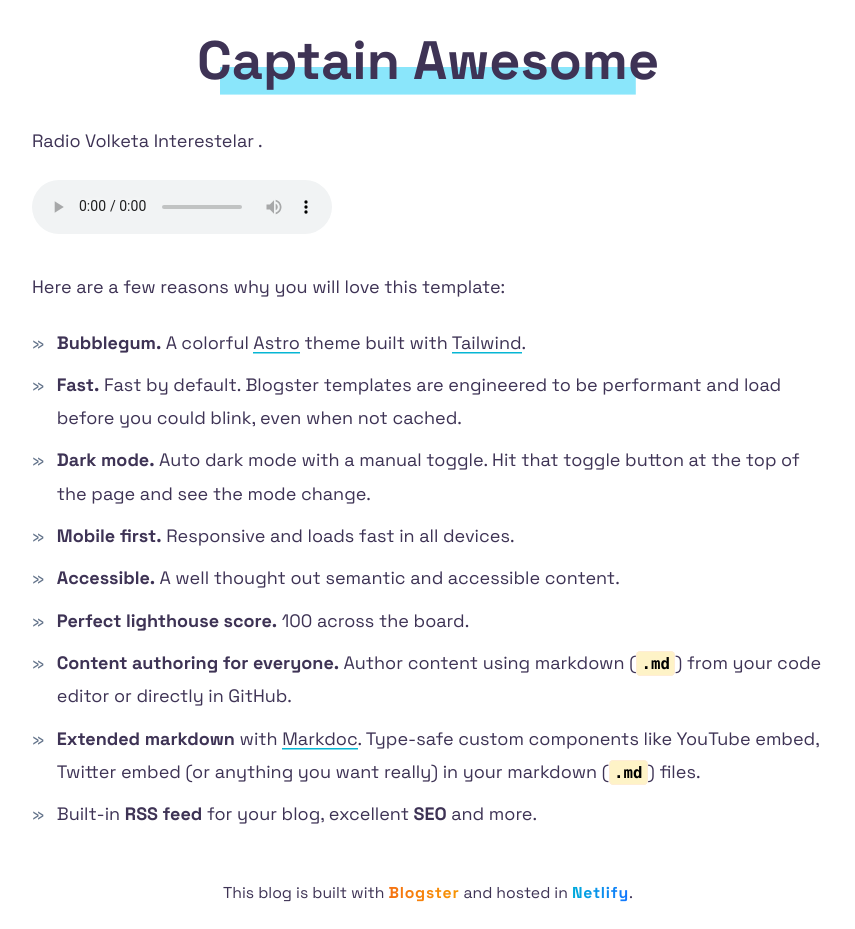
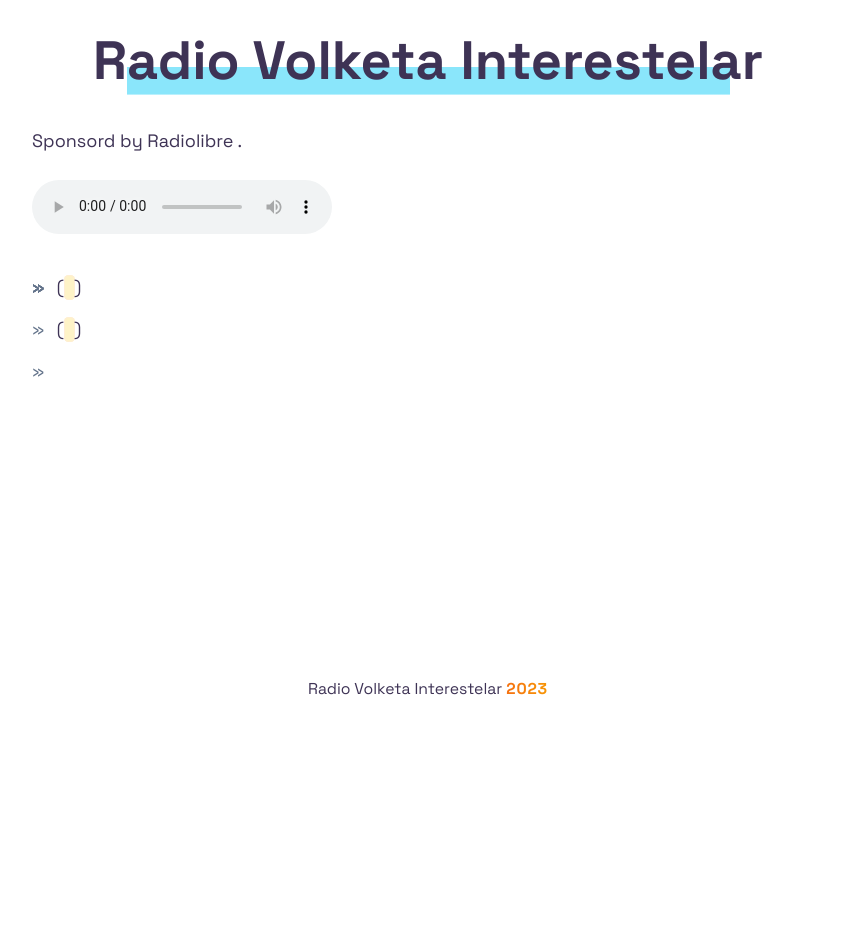
Before and after one commit to Noisk8/RadioVolKETAInterestelar, an Astro site: page / in a window 1280 px wide. Shown: the part 74-1003 px from the top of the page, without its empty margins (212-1067 px from the left). After the commit the page ends 800 px from the top, so only its background shows below. Built offline with nearby package versions, Linux system fonts and the light colour scheme; Astro itself is replaced by a stand-in of ours.

Commit message:
update 0.1

```diff
--- a/src/components/AboutTheTheme.astro
+++ b/src/components/AboutTheTheme.astro
@@ -3,50 +3,46 @@
 
 <div>
   <p>
-    Here are a few reasons why you will love this template:
+
   </p>
   <ul class="mt-5">
     <li>
-      <strong>Bubblegum.</strong>
-      A colorful <a href="https://astro.build" target="_blank">Astro</a> theme built with <a href="https://tailwindcss.com">Tailwind</a>.
+      <strong></strong>
+      <a href="https://astro.build" target="_blank"></a>  <a href="https://tailwindcss.com"></a>
     </li>
     <li>
-      <strong>Fast.</strong>
-      Fast by default. Blogster templates are engineered to be performant
-      and load before you could blink, even when not cached.
+      <strong></strong>
+
     </li>
     <li>
-      <strong>Dark mode.</strong> Auto dark mode with a manual toggle. Hit that
-      toggle button at the top of the page and see the mode change.
+      <strong></strong>
     </li>
     <li>
-      <strong>Mobile first.</strong> Responsive and loads fast in all devices.
+      <strong></strong>
     </li>
     <li>
-      <strong>Accessible.</strong> A well thought out semantic and accessible
-      content.
+      <strong></strong>
     </li>
     <li>
-      <strong>Perfect lighthouse score.</strong> 100 across the board.
+      <strong></strong>
     </li>
     <li>
-      <strong>Content authoring for everyone.</strong> Author content using markdown
-      (<code>.md</code>) from your code editor or directly in GitHub.
+      <strong></strong>
+      (<code></code>)
     </li>
     <li>
       <span>
-        <strong>Extended markdown</strong> with
-        <a href="https://markdoc.dev">Markdoc</a>.
+        <strong></strong>
+        <a href="https://markdoc.dev"></a>
       </span>
       <span>
-        Type-safe custom components like YouTube embed, Twitter embed (or
-        anything you want really) in your markdown (<code>.md</code>) files.</span
+        (<code></code>) </span
       >
     </li>
     <li>
-      Built-in <strong>RSS feed</strong> for your blog, excellent<strong>
-        SEO</strong
-      > and more.
+       <strong></strong><strong>
+        </strong
+      >
     </li>
   </ul>
 </div>
--- a/src/components/Footer.astro
+++ b/src/components/Footer.astro
@@ -3,19 +3,19 @@
 
 <footer class="text-sm leading-[1.75] mt-4">
   <div>
-    This blog is built with
+    Radio Volketa Interestelar
     <a
       class="unset gradient-link tracking-wider font-bold bg-clip-text text-transparent bg-gradient-to-r from-[#f57111] to-[#f79605] hover:after:bg-gradient-to-r hover:after:from-[#f57111] hover:after:to-[#f79605]"
       href={"https://github.com/flexdinesh/blogster"}
       target="_blank"
     >
-      Blogster</a> and hosted in
+      2023</a>
     <a
       class="unset gradient-link tracking-wider font-bold bg-clip-text text-transparent bg-gradient-to-r from-[#00abda] to-[#1476ff] hover:after:bg-gradient-to-r hover:after:from-[#00abda] hover:after:to-[#1476ff]"
       href={"https://www.netlify.com"}
       target="_blank"
     >
-      Netlify</a>.
+      </a>
   </div>
 </footer>
 
--- a/src/components/Intro.astro
+++ b/src/components/Intro.astro
@@ -12,14 +12,14 @@
             from-primary-blue to-primary-blue dark:from-primary-blue dark:to-primary-blue
         "
       >
-        Captain Awesome
+      Radio Volketa Interestelar
       </span>
     </h1>
     <!-- <p class="text-2xl pb-4">Web Developer. OSS Wizard. Blogger.</p> -->
   </div>
   <div>
     <p class="mb-5">
-      Radio Volketa Interestelar
+      Sponsord by Radiolibre
       <a href={""} target="_blank"></a>.
 
       <a href={""} target="_blank"></a>
```
